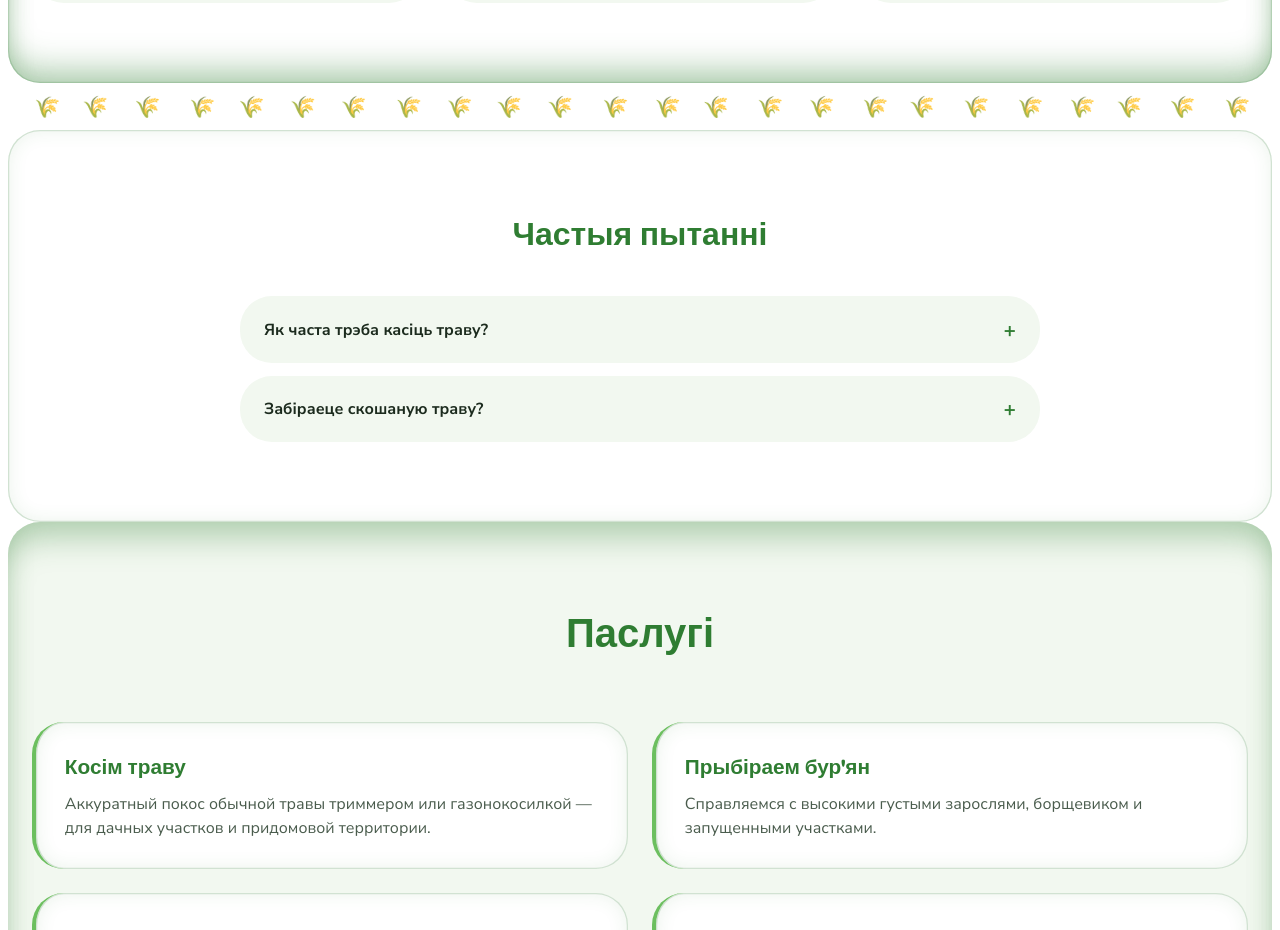
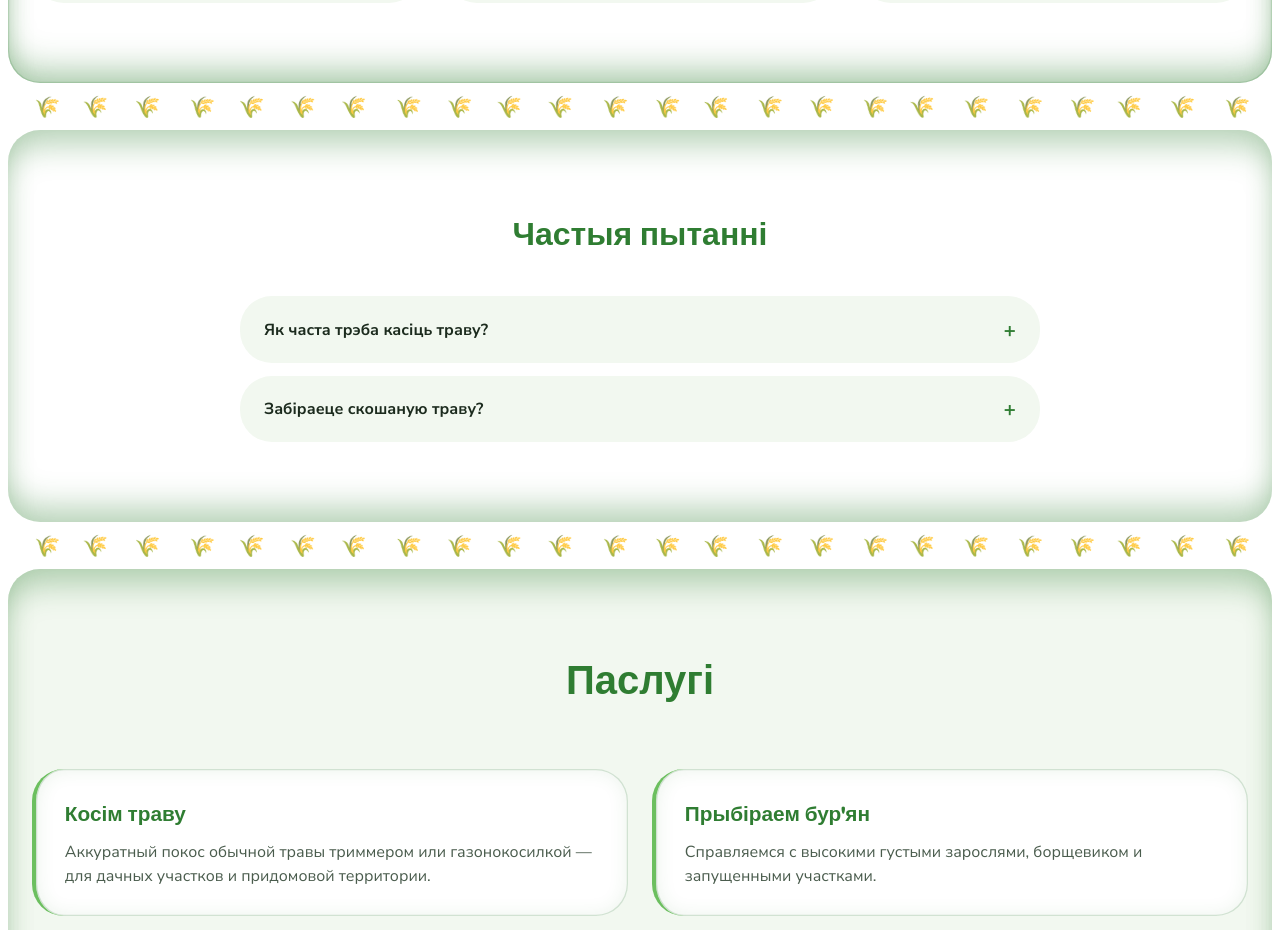
Before and after one commit to login-nigol/kosim-kobrin, a React (Vite) app: page / in a window 1280 px wide. Shown: the part 1300-2230 px from the top of the page. Built offline with nearby package versions, Linux system fonts and the light colour scheme.

Commit message:
style: unify FAQ shadow with other sections

```diff
--- a/src/App.jsx
+++ b/src/App.jsx
@@ -23,6 +23,7 @@ function App() {
         <About />
         <GrassDivider />
         <FAQSection />
+        <GrassDivider />
         <Services />
         <GrassDivider />
         <Portfolio />
--- a/src/components/FAQ/FAQ.module.css
+++ b/src/components/FAQ/FAQ.module.css
@@ -4,6 +4,9 @@
   background: var(--color-white);
   border-radius: var(--radius-base);
   box-shadow: var(--shadow-inset-green);
+  box-shadow:
+    inset 0 1.5em 2em -0.6em rgba(47, 125, 50, 0.35), /* тень сверху */
+    inset 0 -1.5em 2em -0.6em rgba(47, 125, 50, 0.35); /* тень снизу */
 }
 
 .inner {
```
